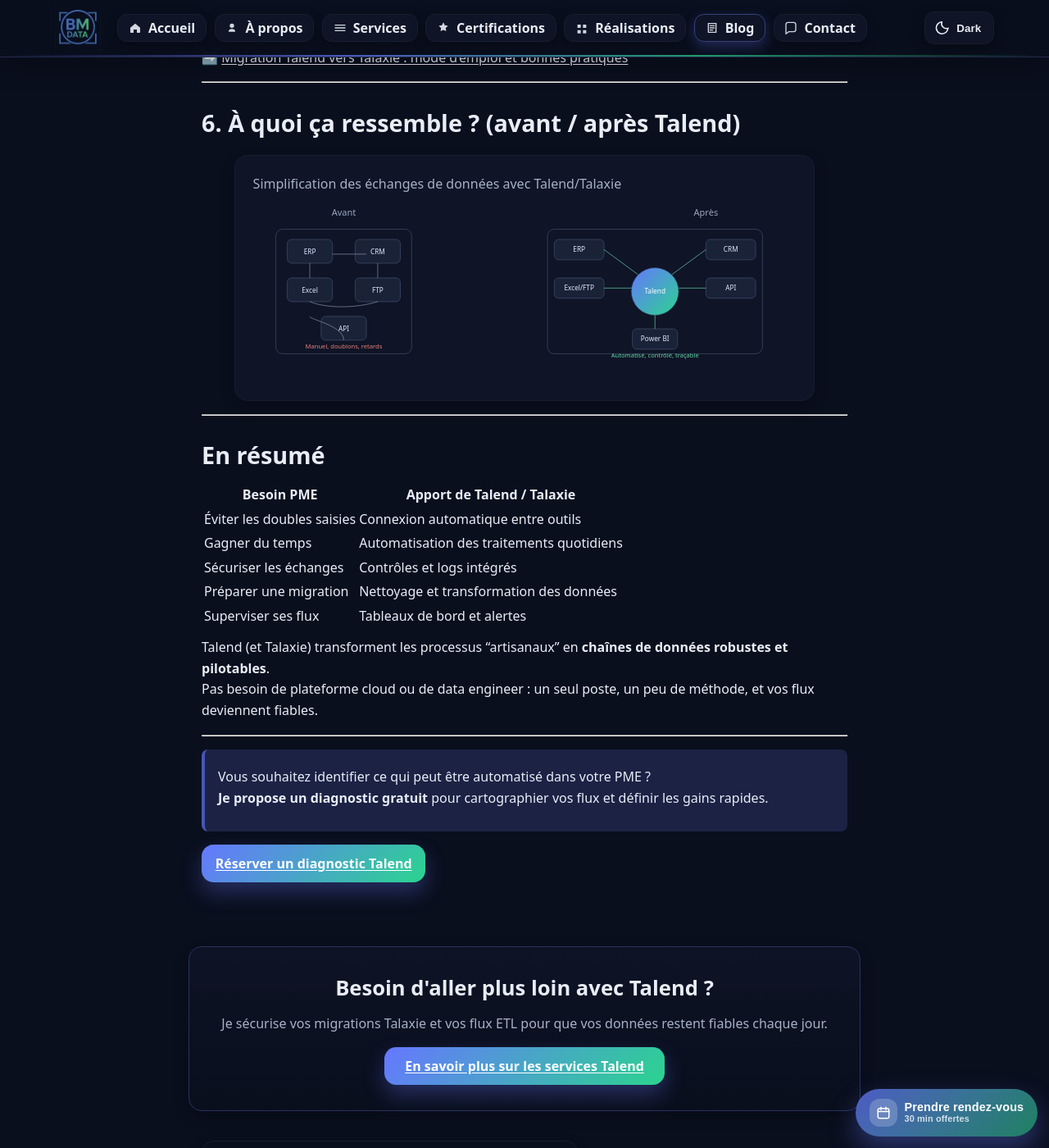
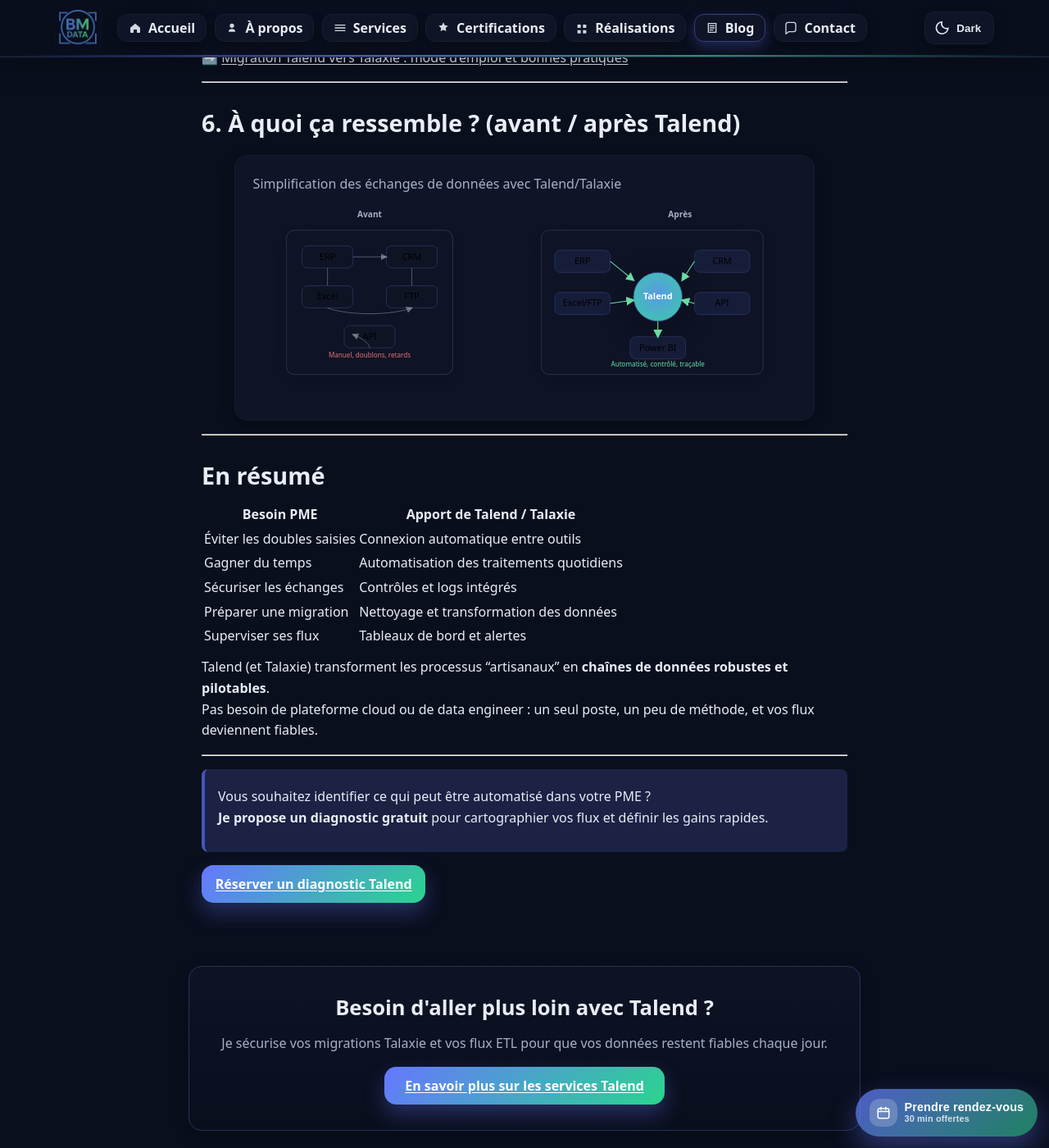
Before and after one commit to mbodetdata/mbodetdata.github.io, a Jekyll site: the page built from _posts/2025-11-03-utilisation-talend.md, in a window 1280 px wide and 1400 px high, scrolled down 2582 px. Shown: the whole window at 82% size. Built offline with Jekyll 4.4.1, drawn with Linux system fonts in a browser that asks for light colours.

Commit message:
figure blog

```diff
--- a/_posts/2025-11-03-utilisation-talend.md
+++ b/_posts/2025-11-03-utilisation-talend.md
@@ -87,84 +87,126 @@
 
 
 ## 6. À quoi ça ressemble ? (avant / après Talend)
+<figure class="card" role="group" aria-labelledby="fig-talend-before-after-title">
+  <figcaption id="fig-talend-before-after-title" class="muted" style="margin-bottom:.6rem;">
+    Simplification des échanges de données avec Talend/Talaxie
+  </figcaption>
 
-<figure class="card" role="group" aria-labelledby="fig-talend-before-after-title">
-  <figcaption id="fig-talend-before-after-title" class="muted" style="margin-bottom:.5rem;">Simplification des échanges de données avec Talend/Talaxie</figcaption>
-  <div style="overflow:auto">
-    <svg viewBox="0 0 960 320" width="100%" height="auto" role="img" aria-label="Comparatif avant/après : silos manuels vs flux automatisés orchestrés par Talend">
-      <defs>
-        <linearGradient id="g1" x1="0" y1="0" x2="1" y2="1">
-          <stop offset="0" stop-color="#6677ff" />
-          <stop offset="1" stop-color="#2bd48f" />
-        </linearGradient>
-      </defs>
+  <svg class="etl-diagram" viewBox="0 0 980 360" width="100%" height="auto"
+       role="img"
+       aria-label="Comparatif avant/après : à gauche, des silos non-automatisés ; à droite, un hub Talend central qui orchestre les échanges.">
+    <style>
+      .etl-diagram {
+        --c-bg: color-mix(in oklab, var(--surface-1) 96%, transparent);
+        --c-panel: color-mix(in oklab, var(--surface-1) 94%, transparent);
+        --c-stroke: color-mix(in oklab, var(--fg) 18%, transparent);
+        --c-muted: var(--muted);
+        --c-text:  var(--fg);
+        --c-bad:   #e57373;
+        --c-good:  color-mix(in oklab, var(--brand-2) 82%, #fff 18%);
+        --c-accA:  var(--brand);
+        --c-accB:  var(--brand-2);
+      }
+      text { font-family: system-ui, -apple-system, Segoe UI, Roboto, Ubuntu, Arial, "Noto Sans"; }
+      .title { font-weight: 800; font-size: 15px; fill: var(--c-muted); }
+      .panel {
+        fill: var(--c-panel); stroke: var(--c-stroke); stroke-width: 1.2;
+        filter: drop-shadow(0 8px 18px rgba(0,0,0,.18));
+      }
+      .node {
+        fill: color-mix(in oklab, var(--surface-1) 90%, var(--brand) 10%);
+        stroke: color-mix(in oklab, var(--border), var(--brand) 28%);
+        stroke-width: 1.2; rx: 10; ry: 10;
+      }
+      .node text { fill: var(--c-text); font-weight: 700; font-size: 12px; }
+      .node--dim { fill: color-mix(in oklab, var(--surface-1) 96%, transparent); }
+      .bad-note { fill: var(--c-bad); font-size: 12px; }
+      .good-note { fill: var(--c-good); font-size: 12px; }
+      .edge { stroke: color-mix(in oklab, var(--fg) 40%, transparent); stroke-width: 1.2; fill: none; }
+      .edge--good { stroke: var(--c-good); stroke-width: 1.6; }
+      /* Hub: gradient + léger glow */
+      .hub-shadow { filter: drop-shadow(0 14px 26px rgba(0,0,0,.28)); }
+    </style>
 
-      <!-- Titres colonnes -->
-      <text x="160" y="26" font-size="16" fill="#9aa6bf" text-anchor="middle">Avant</text>
-      <text x="800" y="26" font-size="16" fill="#9aa6bf" text-anchor="middle">Après</text>
+    <defs>
+      <!-- Flèches neutres (avant) -->
+      <marker id="arrow-neutral" markerWidth="10" markerHeight="10" refX="8" refY="5" orient="auto">
+        <path d="M0,0 L10,5 L0,10 Z"
+              fill="color-mix(in oklab, var(--fg) 40%, transparent)"/>
+      </marker>
+      <!-- Flèches vertes (après) -->
+      <marker id="arrow-good" markerWidth="10" markerHeight="10" refX="8" refY="5" orient="auto">
+        <path d="M0,0 L10,5 L0,10 Z" fill="color-mix(in oklab, var(--brand-2) 82%, #fff 18%)"/>
+      </marker>
 
-      <!-- Avant : silos -->
-      <g transform="translate(40,50)">
-        <rect x="0" y="0" width="240" height="220" rx="12" fill="none" stroke="#41506f" />
-        <rect x="20" y="18" width="80" height="42" rx="8" fill="#1a2238" stroke="#41506f"/>
-        <text x="60" y="44" font-size="12" fill="#dbe6ff" text-anchor="middle">ERP</text>
+      <!-- Dégradé du hub -->
+      <radialGradient id="gHub" cx="50%" cy="45%" r="58%">
+        <stop offset="0%"  stop-color="color-mix(in oklab, var(--brand) 70%, var(--brand-2) 30%)"/>
+        <stop offset="100%" stop-color="color-mix(in oklab, var(--brand-2) 75%, var(--brand) 25%)"/>
+      </radialGradient>
+      <!-- Halo doux autour du hub -->
+      <filter id="fGlow" x="-40%" y="-40%" width="180%" height="180%">
+        <feGaussianBlur stdDeviation="10" result="blur"/>
+        <feMerge>
+          <feMergeNode in="blur"/>
+          <feMergeNode in="SourceGraphic"/>
+        </feMerge>
+      </filter>
+    </defs>
 
-        <rect x="140" y="18" width="80" height="42" rx="8" fill="#1a2238" stroke="#41506f"/>
-        <text x="180" y="44" font-size="12" fill="#dbe6ff" text-anchor="middle">CRM</text>
+    <!-- Titres colonnes -->
+    <text class="title" x="210" y="26" text-anchor="middle">Avant</text>
+    <text class="title" x="770" y="26" text-anchor="middle">Après</text>
 
-        <rect x="20" y="86" width="80" height="42" rx="8" fill="#1a2238" stroke="#41506f"/>
-        <text x="60" y="112" font-size="12" fill="#dbe6ff" text-anchor="middle">Excel</text>
+    <!-- PANNEAU AVANT -->
+    <g transform="translate(60,50)">
+      <rect class="panel" x="0" y="0" width="300" height="260" rx="14" ry="14"/>
+      <!-- Silos -->
+      <g>
+        <rect class="node node--dim" x="28"  y="28"  width="92" height="40"/><text x="74"  y="53" text-anchor="middle">ERP</text>
+        <rect class="node node--dim" x="180" y="28"  width="92" height="40"/><text x="226" y="53" text-anchor="middle">CRM</text>
 
-        <rect x="140" y="86" width="80" height="42" rx="8" fill="#1a2238" stroke="#41506f"/>
-        <text x="180" y="112" font-size="12" fill="#dbe6ff" text-anchor="middle">FTP</text>
+        <rect class="node node--dim" x="28"  y="100" width="92" height="40"/><text x="74"  y="125" text-anchor="middle">Excel</text>
+        <rect class="node node--dim" x="180" y="100" width="92" height="40"/><text x="226" y="125" text-anchor="middle">FTP</text>
 
-        <rect x="80" y="154" width="80" height="42" rx="8" fill="#1a2238" stroke="#41506f"/>
-        <text x="120" y="180" font-size="12" fill="#dbe6ff" text-anchor="middle">API</text>
+        <rect class="node node--dim" x="104" y="172" width="92" height="40"/><text x="150" y="197" text-anchor="middle">API</text>
+      </g>
+      <!-- Liaisons “désordonnées” -->
+      <path class="edge" d="M120,48 C150,48 158,48 180,48" marker-end="url(#arrow-neutral)"/>
+      <path class="edge" d="M74,68 C74,84 74,90 74,100"/>
+      <path class="edge" d="M226,68 C226,84 226,90 226,100"/>
+      <path class="edge" d="M74,140 C110,154 190,154 226,140" marker-end="url(#arrow-neutral)"/>
+      <path class="edge" d="M150,212 C150,206 140,196 120,188" marker-end="url(#arrow-neutral)"/>
+      <text class="bad-note" x="150" y="230" text-anchor="middle">Manuel, doublons, retards</text>
+    </g>
 
-        <!-- Flèches désordonnées -->
-        <path d="M60,60 C60,70 60,70 60,86" stroke="#8a94ab" fill="none" marker-end="url(#none)"/>
-        <path d="M180,60 C180,70 180,70 180,86" stroke="#8a94ab" fill="none"/>
-        <path d="M100,44 C120,44 140,44 160,44" stroke="#8a94ab" fill="none"/>
-        <path d="M60,128 C90,140 140,140 180,128" stroke="#8a94ab" fill="none"/>
-        <path d="M120,196 C120,170 60,160 60,154" stroke="#8a94ab" fill="none"/>
-        <text x="120" y="210" font-size="11" fill="#e57f7f" text-anchor="middle">Manuel, doublons, retards</text>
+    <!-- PANNEAU APRÈS -->
+    <g transform="translate(520,50)">
+      <rect class="panel" x="0" y="0" width="400" height="260" rx="14" ry="14"/>
+
+      <!-- Nœuds -->
+      <rect class="node" x="24"  y="36"  width="100" height="40"/><text x="74"  y="61"  text-anchor="middle">ERP</text>
+      <rect class="node" x="276" y="36"  width="100" height="40"/><text x="326" y="61"  text-anchor="middle">CRM</text>
+      <rect class="node" x="24"  y="112" width="100" height="40"/><text x="74"  y="137" text-anchor="middle">Excel/FTP</text>
+      <rect class="node" x="276" y="112" width="100" height="40"/><text x="326" y="137" text-anchor="middle">API</text>
+      <rect class="node" x="160" y="192" width="100" height="40"/><text x="210" y="217" text-anchor="middle">Power BI</text>
+
+      <!-- Hub Talend -->
+      <g class="hub-shadow" filter="url(#fGlow)">
+        <circle cx="210" cy="120" r="44" fill="url(#gHub)" stroke="color-mix(in oklab, var(--border), var(--brand) 45%)" stroke-width="1.4"/>
+        <text x="210" y="124" text-anchor="middle" style="fill:#fff; font-weight:800;">Talend</text>
       </g>
 
-      <!-- Après : hub Talend -->
-      <g transform="translate(520,50)">
-        <rect x="0" y="0" width="380" height="220" rx="12" fill="none" stroke="#41506f" />
+      <!-- Liaisons propres -->
+      <path class="edge edge--good" d="M124,56 L166,90" marker-end="url(#arrow-good)"/>
+      <path class="edge edge--good" d="M276,56 L254,90" marker-end="url(#arrow-good)"/>
+      <path class="edge edge--good" d="M124,132 L166,126" marker-end="url(#arrow-good)"/>
+      <path class="edge edge--good" d="M276,132 L254,126" marker-end="url(#arrow-good)"/>
+      <path class="edge edge--good" d="M210,164 L210,192" marker-end="url(#arrow-good)"/>
 
-        <!-- Talend hub -->
-        <circle cx="190" cy="110" r="42" fill="url(#g1)" stroke="#2a3150"/>
-        <text x="190" y="114" font-size="12" fill="#ffffff" text-anchor="middle">Talend</text>
-
-        <!-- Sources -->
-        <rect x="12" y="18" width="88" height="36" rx="8" fill="#1a2238" stroke="#41506f"/>
-        <text x="56" y="40" font-size="12" fill="#dbe6ff" text-anchor="middle">ERP</text>
-
-        <rect x="280" y="18" width="88" height="36" rx="8" fill="#1a2238" stroke="#41506f"/>
-        <text x="324" y="40" font-size="12" fill="#dbe6ff" text-anchor="middle">CRM</text>
-
-        <rect x="12" y="86" width="88" height="36" rx="8" fill="#1a2238" stroke="#41506f"/>
-        <text x="56" y="108" font-size="12" fill="#dbe6ff" text-anchor="middle">Excel/FTP</text>
-
-        <rect x="280" y="86" width="88" height="36" rx="8" fill="#1a2238" stroke="#41506f"/>
-        <text x="324" y="108" font-size="12" fill="#dbe6ff" text-anchor="middle">API</text>
-
-        <rect x="150" y="176" width="80" height="36" rx="8" fill="#1a2238" stroke="#41506f"/>
-        <text x="190" y="198" font-size="12" fill="#dbe6ff" text-anchor="middle">Power BI</text>
-
-        <!-- Flèches propres -->
-        <path d="M100,36 L160,80" stroke="#63d6a6" fill="none"/>
-        <path d="M280,36 L220,80" stroke="#63d6a6" fill="none"/>
-        <path d="M100,104 L148,104" stroke="#63d6a6" fill="none"/>
-        <path d="M280,104 L232,104" stroke="#63d6a6" fill="none"/>
-        <path d="M190,152 L190,176" stroke="#63d6a6" fill="none"/>
-
-        <text x="190" y="226" font-size="11" fill="#63d6a6" text-anchor="middle">Automatisé, contrôlé, traçable</text>
-      </g>
-    </svg>
-  </div>
+      <text class="good-note" x="210" y="246" text-anchor="middle">Automatisé, contrôlé, traçable</text>
+    </g>
+  </svg>
 </figure>
 
 ---
```
